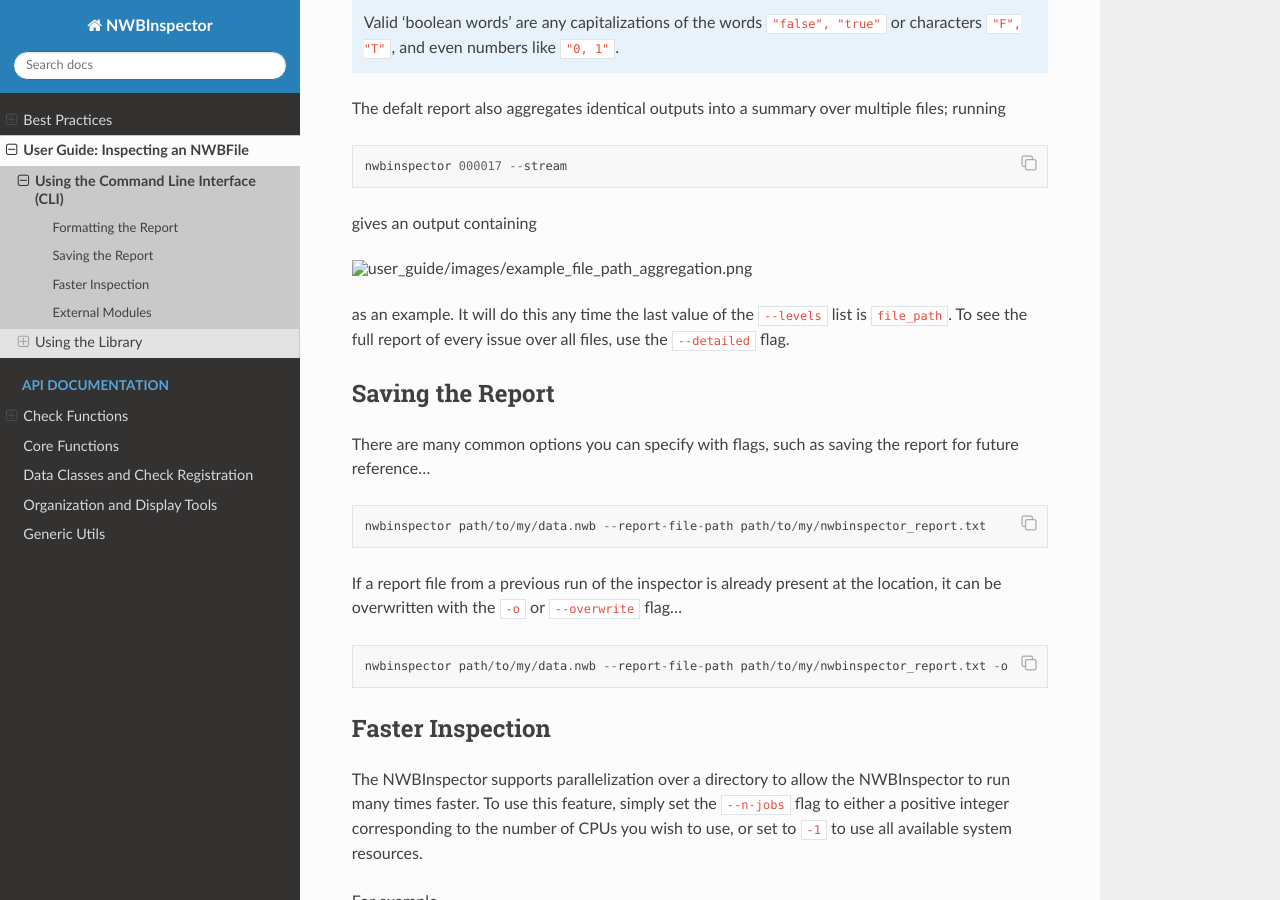
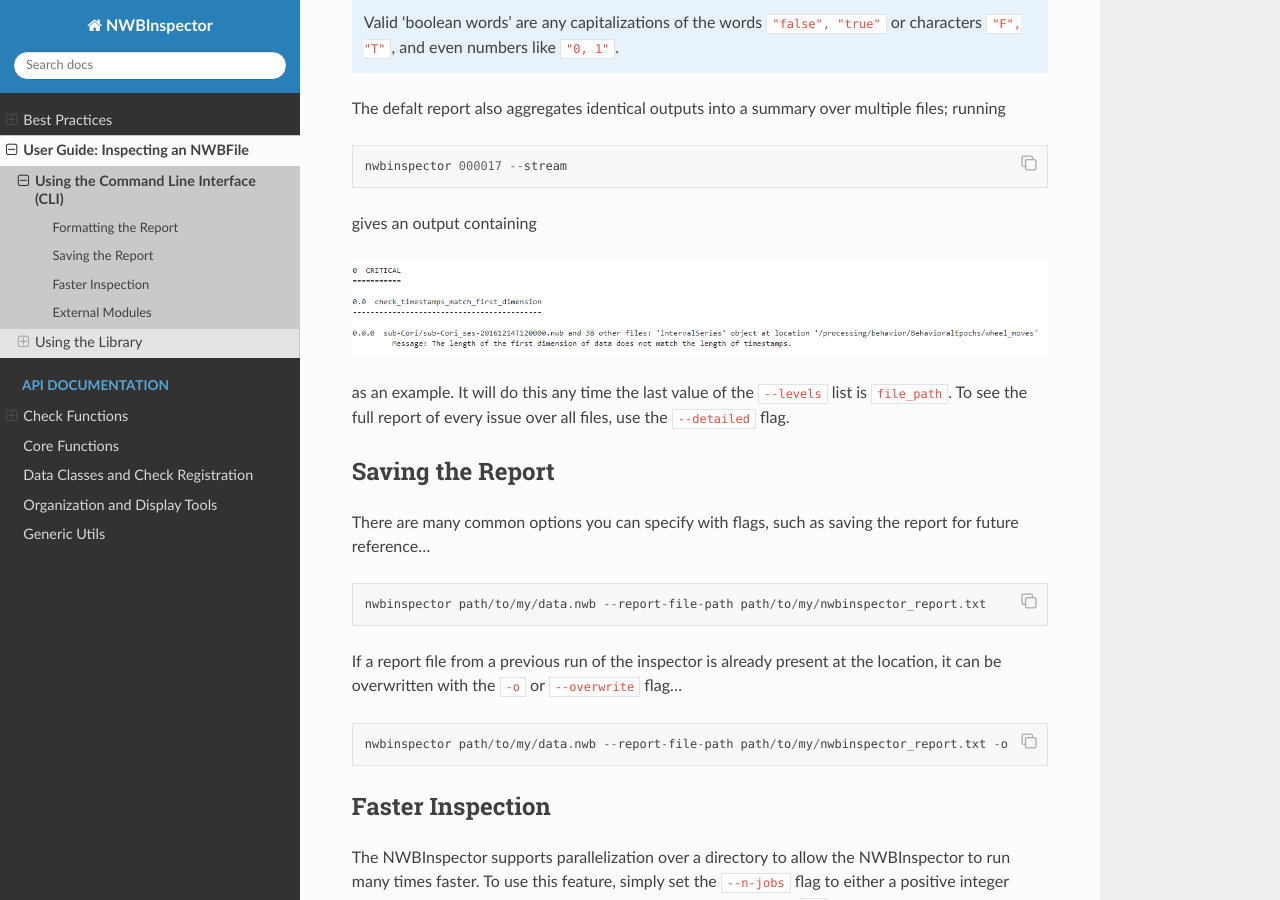
Before and after one commit to NeurodataWithoutBorders/nwbinspector, a Sphinx documentation site: the page built from docs/user_guide/command_line_usage.rst, in a window 1280 px wide and 900 px high, scrolled down 1194 px. Built offline with Sphinx 7.4.7 and the Read the Docs theme 2.0.0, drawn with Linux system fonts in a browser that asks for light colours; pages that are not in the unit, such as notebooks, are missing from menus.

Commit message:
Update command_line_usage.rst

```diff
--- a/docs/user_guide/command_line_usage.rst
+++ b/docs/user_guide/command_line_usage.rst
@@ -65,7 +65,7 @@
 
 gives an output containing
 
-.. image:: images/example_file_path_aggregation.png
+.. image:: ../images/example_file_path_aggregation.png
 
 as an example. It will do this any time the last value of the ``--levels`` list is ``file_path``. To see the full report of every
 issue over all files, use the ``--detailed`` flag.
```
